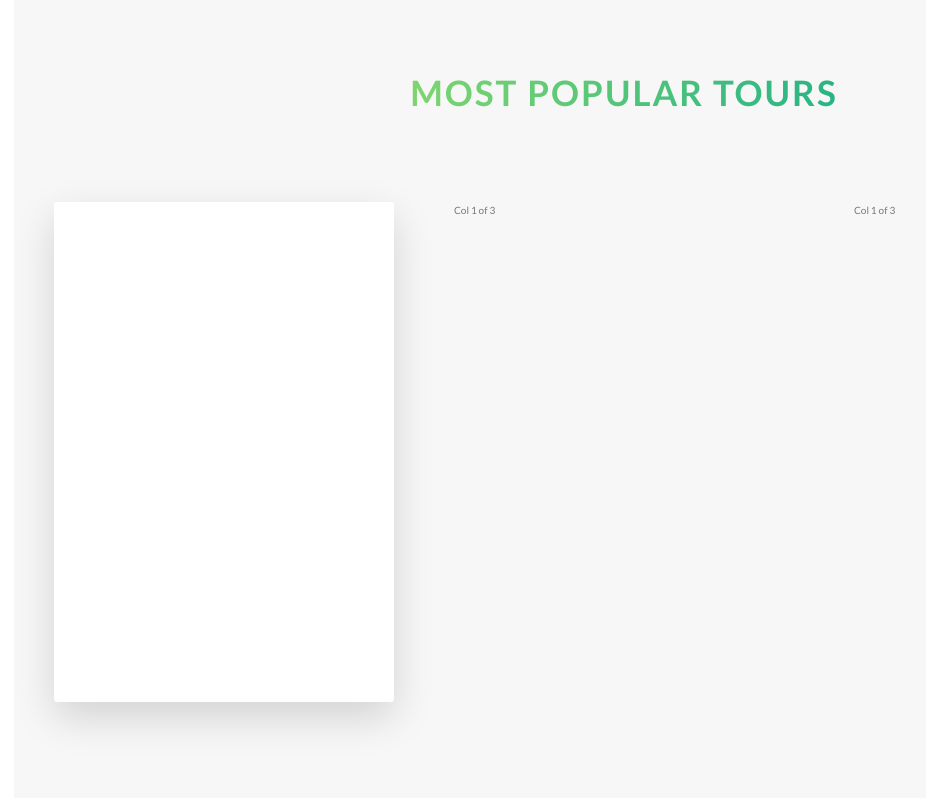
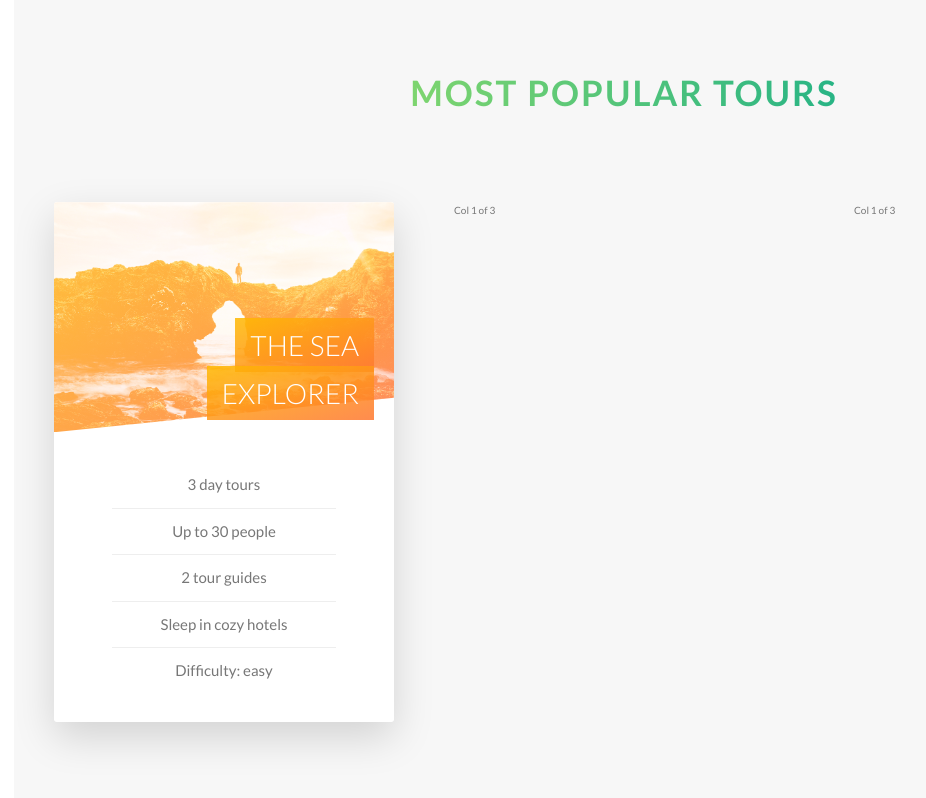
Before and after one commit to slyebaidoo/Natours, a website: page index.html in a window 1280 px wide. Shown: the part 2237-3035 px from the top of the page, without its empty margins (16-942 px from the left). Drawn offline with Linux system fonts and the light colour scheme.

Commit message:
build: card section(complete first raw card design)

```diff
--- a/index.html
+++ b/index.html
@@ -114,8 +114,23 @@
 					<div class="col-1-of-3">
 						<div class="card">
 							<div class="card__side card__side--front">
-								front
+								<div class="card__picture card__picture--1">
+									&nbsp;
+								</div>
+								<h4 class="card__heading">
+									<span class="card__heading-span card__heading-span--1">The Sea Explorer</span>
+								</h4>
+								<div class="card__details">
+									<ul>
+										<li>3 day tours</li>
+										<li>Up to 30 people</li>
+										<li>2 tour guides</li>
+										<li>Sleep in cozy hotels</li>
+										<li>Difficulty: easy</li>
+									</ul>
+								</div>
 							</div>
+
 							<div class="card__side card__side--back card__side--back-1">
 								Back
 							</div>
--- a/sass/abstract/_variables.scss
+++ b/sass/abstract/_variables.scss
@@ -10,9 +10,10 @@ $color-tertiary-light: #2998ff;
 $color-tertiary-dark: #5643fa;
 
 
+$color-grey: #777;
 $color-grey-light-1:#f7f7f7;
+$color-grey-light-2:#eee;
 
-$color-grey: #777;
 $color-white: #fff;
 $color-black: #000;
 
--- a/sass/components/_card.scss
+++ b/sass/components/_card.scss
@@ -1,14 +1,14 @@
 .card {
+
+//FUNCTIONALITY
 	perspective: 150rem;
 	-moz-perspective: 150rem;
     position: relative;
-    height: 50rem;
+    height: 52rem;
 
     &__side{
-        background-color: orangered;
-        color: #fff;
         font-size: 2rem;
-        height: 50rem;
+        height: 52rem;
         transition: all 0.8s ease;
         position: absolute;
         top: 0;
@@ -17,6 +17,7 @@
         backface-visibility: hidden;
         -webkit-backface-visibility: hidden;
         border-radius: 3px;
+        overflow: hidden;
         box-shadow: 0 1.5rem 4rem rgba($color-black, .15);
 
         &--front{
@@ -33,9 +34,72 @@
     }
 
 	&:hover &__side--front{
-		transform: rotateY(180deg);
+		transform: rotateY(-180deg);
 	}
 	&:hover &__side--back{
 		transform: rotateY(0);
 	}
+
+//FRONT SIDE STYLING
+    &__picture {
+        background-size: cover;
+        height: 23rem;
+        background-blend-mode: screen;
+        -webkit-clip-path: polygon(0 0,100% 0,100% 85%,0 100%);
+        clip-path: polygon(0 0,100% 0,100% 85%,0 100%);
+
+        &--1{
+            background-image: linear-gradient(to right bottom,$color-secondary-light, $color-secondary-dark),url(../img/nat-5.jpg);
+        }
+        &--2{
+            background-image: url(../img/nat-5.jpg);
+        }
+        &--3{
+            background-image: url(../img/nat-5.jpg);
+        }
+    }
+
+    &__heading {
+        font-size: 2.8rem;
+        font-weight: 300;
+        text-transform: uppercase;
+        text-align: right;
+        color: $color-white;
+        position: absolute;
+        top: 12rem;
+        right: 2rem;
+        width: 75%;
+    }
+
+    &__heading-span {
+        padding: 1rem 1.5rem;
+        -webkit-box-decoration-break: clone;
+        box-decoration-break: clone;
+
+
+        &--1 {
+            background-image: linear-gradient(to right bottom,
+            rgba($color-secondary-light, .85),
+            rgba($color-secondary-dark, .85)) ;
+        }
+    }
+
+    &__details{
+        padding: 3rem;
+        ul {
+            list-style: none;
+            width: 80%;
+            margin: 0 auto;
+
+            li {
+                text-align: center;
+                font-size: 1.5rem;
+                padding: 1rem;
+
+                &:not(:last-child) {
+                    border-bottom: 1px solid $color-grey-light-2;
+                }
+            }
+        }
+    }
 }
--- a/sass/layout/_header.scss
+++ b/sass/layout/_header.scss
@@ -6,6 +6,7 @@
         url(../img/hero.jpg);
     background-size: cover;
     background-position: top;
+    -webkit-clip-path: polygon(0 0, 100% 0, 100% 75vh, 0 100%);
     clip-path: polygon(0 0, 100% 0, 100% 75vh, 0 100%);
     position: relative;
 
```
Also changed, not shown: css/style.css.
